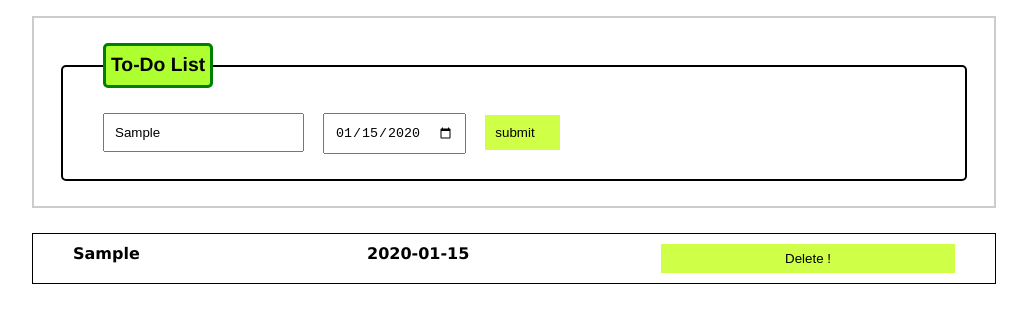
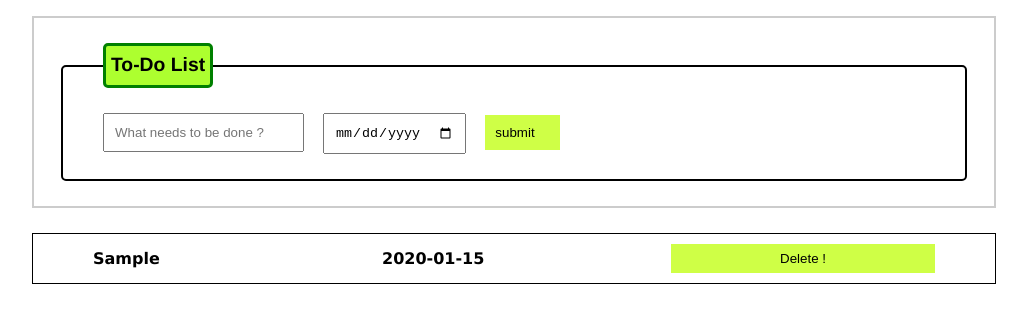
Before and after one commit to ANhat-EcoLaw-MIS/JS_lectures, a website: page project_tknowledge/Todo_list/TodoL.html in a window 1280 px wide. Both pictures are taken after typing "Sample", "2020-01-15" into the empty fields and a click on the input "submit". Shown: the part 107-430 px from the top of the page, without its empty margins (126-1153 px from the left). Drawn offline with Linux system fonts and the light colour scheme.

Commit message:
Finished -> better layout and logic

```diff
--- a/project_tknowledge/Todo_list/ToDoCSS.css
+++ b/project_tknowledge/Todo_list/ToDoCSS.css
@@ -45,15 +45,18 @@ fieldset input{
 .todo-grid{
     margin: 25px auto;
     border: 1px black solid;
-    padding: 10px 40px;
+    padding: 10px 60px;
     display: grid;
     grid-template-columns: repeat(3, 1fr);
     row-gap: 25px;
+    column-gap: 25px;
+    align-items: center;
 }
 .task-list{
     font-size: 12pt;
     font-family: Verdana, Geneva, Tahoma, sans-serif;
     font-weight: bold;
+    overflow: hidden;
 }
 .date-list{
     font-size: 12pt;
@@ -65,5 +68,11 @@ fieldset input{
     color: black;
     border: none;
     cursor: pointer;
-    padding: 7px;
+    padding-bottom: 7px;
+    padding-top: 7px;
 }
+#status{
+    font-family: Verdana, Geneva, Tahoma, sans-serif;
+    font-weight: bold;
+    color:red;
+}
--- a/project_tknowledge/Todo_list/TodoScripts.js
+++ b/project_tknowledge/Todo_list/TodoScripts.js
@@ -44,7 +44,13 @@ document.addEventListener('DOMContentLoaded', () => {
             document.getElementById('list').append(div,div2,button);
         });
     }
+    const reset = function(fullReset = false){
+        document.querySelector('form').reset();
 
+        if (fullReset===true){
+            document.getElementById('list').innerHTML = '';
+        }
+    }
     let myArr = [];
     let increment = 0;
     const task_input = document.getElementById('task');
@@ -62,6 +68,7 @@ document.addEventListener('DOMContentLoaded', () => {
             };
             myArr.push(newItem);
             renderList();
+            reset();
         }
     });
 })
```
